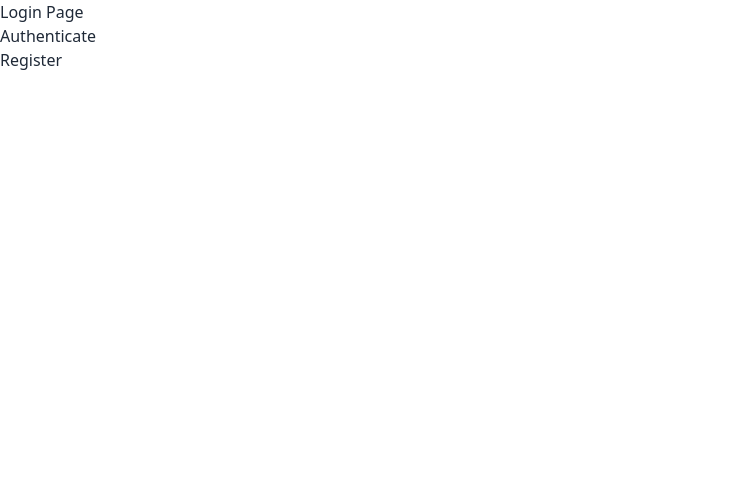
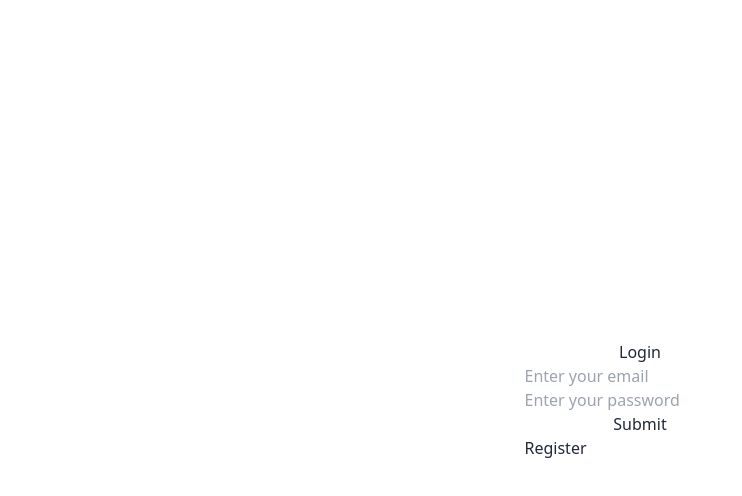
Before and after one commit to Sam-Kikoma/finance-tracker, a React (Vite) app in the folder client/: page /login in a window 1280 px wide. Shown: the top 496 px of the page, without its empty margins (0-742 px from the left). Built offline with nearby package versions, Linux system fonts and the light colour scheme.

Commit message:
Initial login logic --done

```diff
--- a/client/src/components/Login.jsx
+++ b/client/src/components/Login.jsx
@@ -1,26 +1,53 @@
-import { useOutletContext, useNavigate } from "react-router-dom";
+import { useOutletContext, Link } from "react-router-dom";
+import { useState } from "react";
 
 const Login = () => {
 	const { setAuth } = useOutletContext();
-	const handleLogin = () => {
-		setAuth(true);
+	const [inputs, setInputs] = useState({
+		email: "",
+		password: "",
+	});
+	const { email, password } = inputs;
+	const onChange = (e) => {
+		setInputs({ ...inputs, [e.target.name]: e.target.value });
 	};
-	const navigate = useNavigate();
+	const onSubmit = async (e) => {
+		e.preventDefault();
+		try {
+			const body = { email, password };
+			const res = await fetch("http://localhost:3000/api/auth/login", {
+				method: "POST",
+				headers: { "Content-Type": "application/json" },
+				body: JSON.stringify(body),
+			});
+			const parseRes = await res.json();
+			setAuth(true);
+			localStorage.setItem("token", parseRes.token);
+		} catch (err) {
+			console.error(err.message);
+		}
+	};
+
 	return (
-		<>
-			<h1>Login Page</h1>
-			<button onClick={handleLogin} className="border-1 border-black rounded-md">
-				Authenticate
-			</button>
-			<br />
-			<button
-				onClick={() => {
-					navigate("/register");
-				}}
-			>
-				Register
-			</button>
-		</>
+		<div className="flex items-center justify-center min-h-screen flex-col">
+			<div className="w-max h-auto">
+				<h1>Login</h1>
+			</div>
+			<div>
+				<form className="flex flex-col" onSubmit={onSubmit}>
+					<input type="email" name="email" placeholder="Enter your email" value={email} onChange={(e) => onChange(e)} />
+					<input
+						type="password"
+						name="password"
+						placeholder="Enter your password"
+						value={password}
+						onChange={(e) => onChange(e)}
+					/>
+					<button>Submit</button>
+				</form>
+				<Link to="/register">Register</Link>
+			</div>
+		</div>
 	);
 };
 
```
